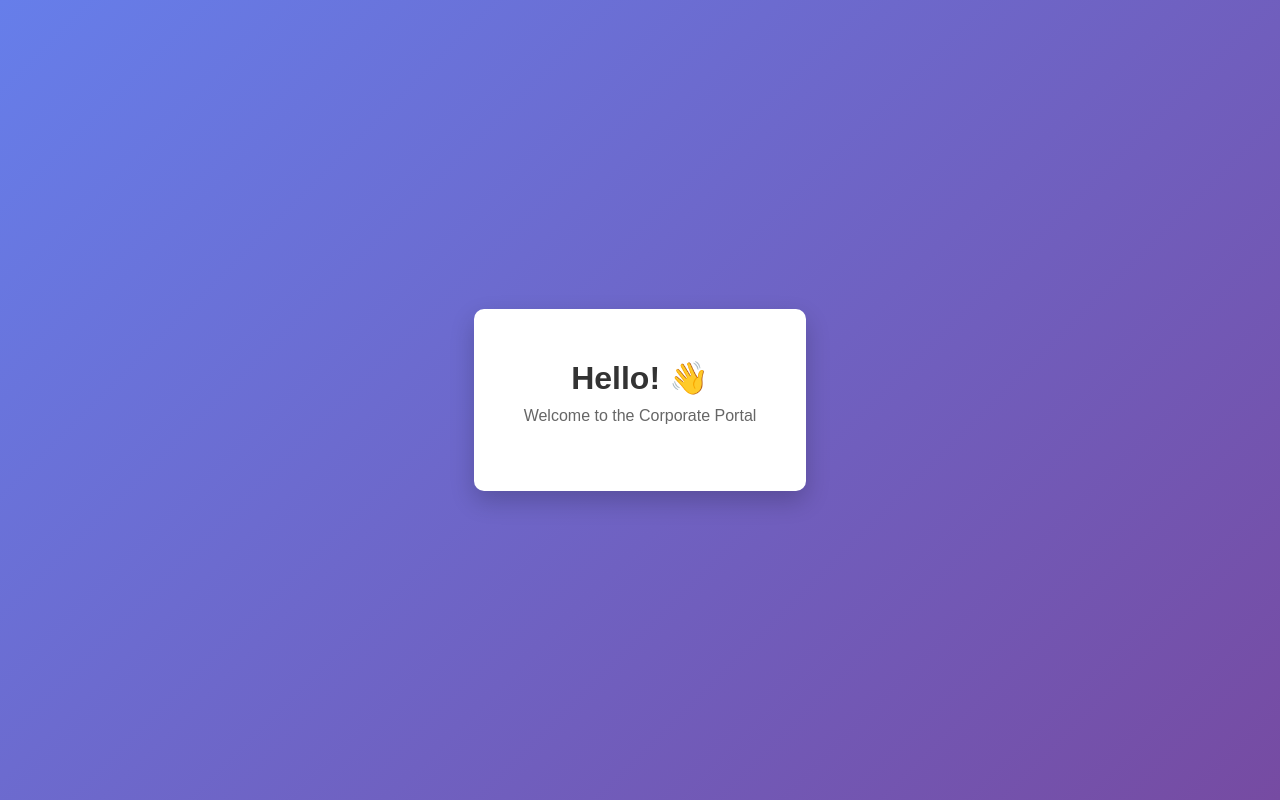
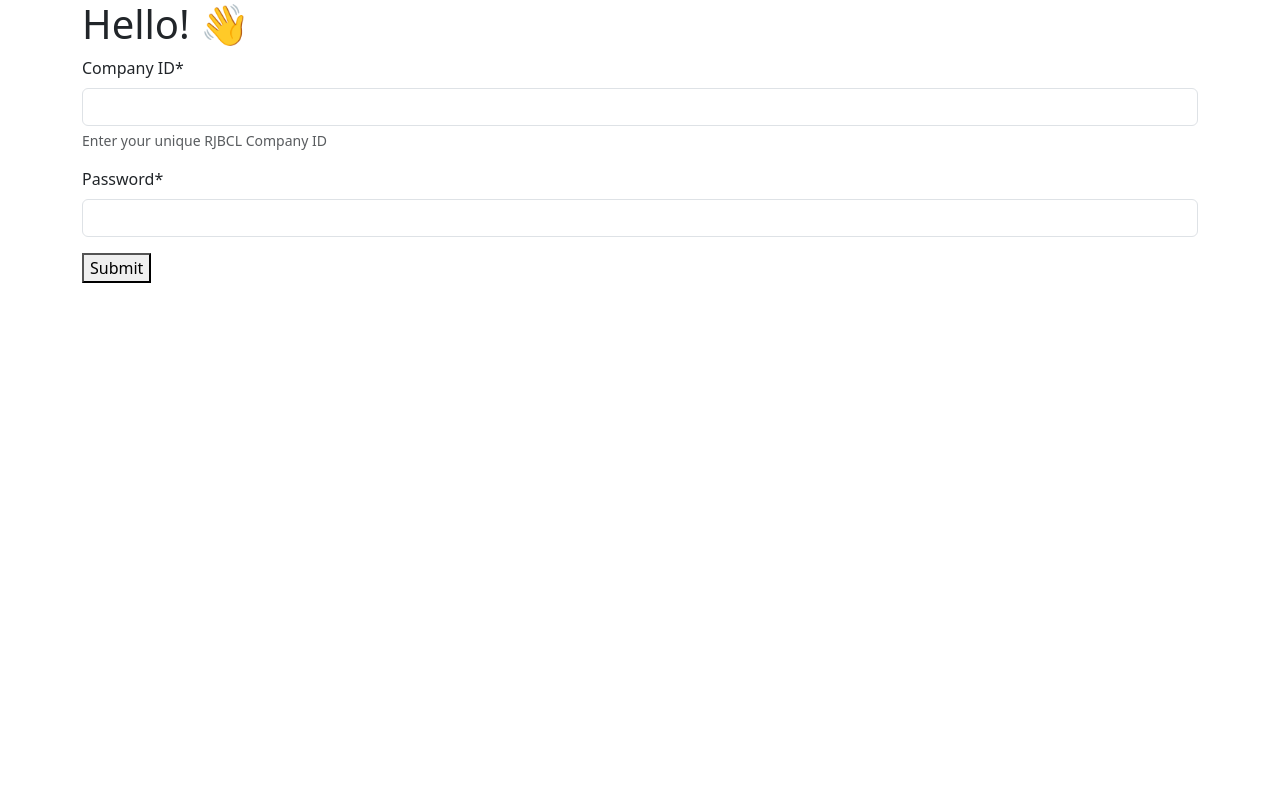
Before and after one commit to rjbcl/corporate-rjbcl-portal, a Django app: page / in a window 1280 px wide. Run offline with Django 5.2, Linux system fonts and the light colour scheme; some libraries are stand-ins or nearby versions.

Commit message:
Crispy Forms initilization

```diff
--- a/corporate_portal/corporate_portal/settings.py
+++ b/corporate_portal/corporate_portal/settings.py
@@ -28,7 +28,11 @@ INSTALLED_APPS = [
     'django.contrib.messages',
     'django.contrib.staticfiles',
     'main_system',
+    'crispy_forms',
+    'crispy_bootstrap5',
 ]
+CRISPY_ALLOWED_TEMPLATE_PACKS = "bootstrap5"
+CRISPY_TEMPLATE_PACK = "bootstrap5"
 
 MIDDLEWARE = [
     'django.middleware.security.SecurityMiddleware',
--- a/corporate_portal/main_system/templates/index.html
+++ b/corporate_portal/main_system/templates/index.html
@@ -1,40 +1,24 @@
 <!DOCTYPE html>
 <html lang="en">
+
 <head>
     <meta charset="UTF-8">
     <meta name="viewport" content="width=device-width, initial-scale=1.0">
+    <link href="https://cdn.jsdelivr.net/npm/bootstrap@5.3.0/dist/css/bootstrap.min.css" rel="stylesheet">
     <title>Hello Page</title>
-    <style>
-        body {
-            font-family: Arial, sans-serif;
-            display: flex;
-            justify-content: center;
-            align-items: center;
-            height: 100vh;
-            margin: 0;
-            background: linear-gradient(135deg, #667eea 0%, #764ba2 100%);
-        }
-        .container {
-            text-align: center;
-            background: white;
-            padding: 50px;
-            border-radius: 10px;
-            box-shadow: 0 10px 25px rgba(0, 0, 0, 0.2);
-        }
-        h1 {
-            color: #333;
-            margin: 0;
-        }
-        p {
-            color: #666;
-            margin-top: 10px;
-        }
-    </style>
 </head>
+
 <body>
     <div class="container">
         <h1>Hello! 👋</h1>
-        <p>Welcome to the Corporate Portal</p>
+        {% load crispy_forms_tags %}
+
+        <form method="post">
+            {% csrf_token %}
+            {{ form|crispy }}
+            <button type="submit">Submit</button>
+        </form>
     </div>
 </body>
+
 </html>
--- a/corporate_portal/main_system/views.py
+++ b/corporate_portal/main_system/views.py
@@ -1,4 +1,27 @@
 from django.shortcuts import render
+from django import forms
+from django.http import HttpResponse
+
+
+class CompanyLoginForm(forms.Form):
+    company_id = forms.CharField(
+        label="Company ID",
+        max_length=20,
+        help_text="Enter your unique RJBCL Company ID"
+    )
+    password = forms.CharField(
+        widget=forms.PasswordInput,
+        label="Password"
+    )
+
 
 def home(request):
-    return render(request, 'index.html')
+    if request.method == 'POST':
+        form = CompanyLoginForm(request.POST)
+        if form.is_valid():
+            # For testing purposes only
+            return HttpResponse("Form is valid! Crispy forms is working.")
+    else:
+        form = CompanyLoginForm()
+
+    return render(request, 'index.html', {'form': form})
```
